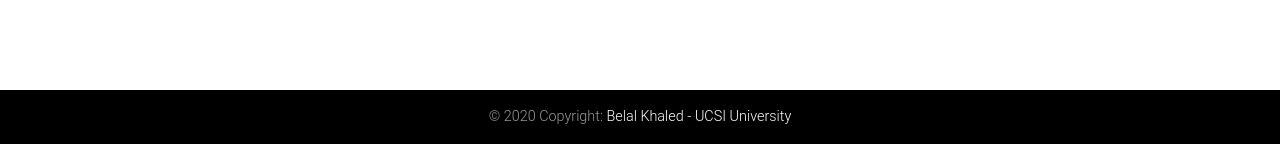
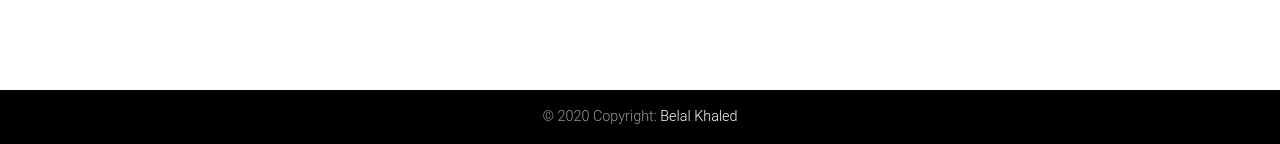
Before and after one commit to billy-codes/tabletennisdashboard, a PHP site: page /panel.php in a window 1280 px wide. Shown: the part 656-800 px from the top of the page. Run offline with PHP 8.4, Linux system fonts and the light colour scheme; a user stored in the database is signed in; some libraries are stand-ins or nearby versions.

Commit message:
Updated file

```diff
--- a/panel.php
+++ b/panel.php
@@ -160,7 +160,7 @@ session_start();
     <!--Copyright-->
     <div class="footer-copyright py-3">
       © 2020 Copyright:
-      <a href="index.php" target="_blank"> Belal Khaled - UCSI University </a>
+      <a href="index.php" target="_blank"> Belal Khaled </a>
     </div>
     <!--/.Copyright-->
 
```
